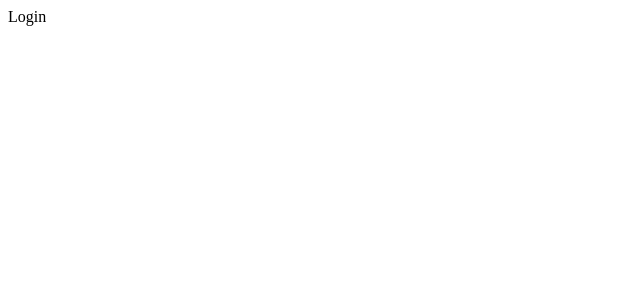
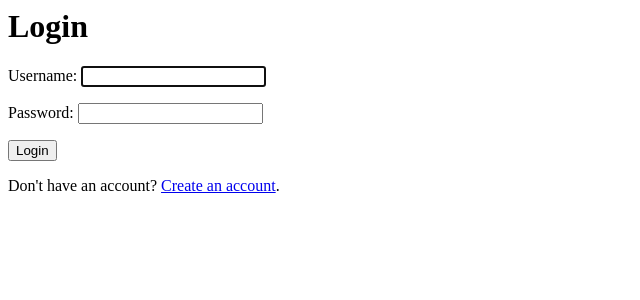
Before and after one commit to jckstllrd/ExeGuesser, a Django app: page /login/ in a window 1280 px wide. Before the commit the part shown is almost empty. Shown: the top 300 px of the page, without its empty margins (0-640 px from the left). Run offline with Django 4.2, Linux system fonts and the light colour scheme.

Commit message:
Added a login page

```diff
--- a/users/templates/users/login.html
+++ b/users/templates/users/login.html
@@ -1 +1,14 @@
-<p>Login</p>
+{% block content %}
+
+<!--Login-->
+<div class="container py-5">
+  <h1>Login</h1>
+  <form method="POST">
+    {% csrf_token %}
+    {{ login_form.as_p }}
+    <button class="btn btn-primary" type="submit">Login</button>
+  </form>
+  <p class="text-center">Don't have an account? <a href="/register">Create an account</a>.</p>
+</div>
+
+{% endblock %}
--- a/users/views.py
+++ b/users/views.py
@@ -1,6 +1,9 @@
 from django.shortcuts import redirect, render
 from django.contrib.auth import authenticate, login
+from django.contrib import messages
+from django.contrib.auth.forms import AuthenticationForm
 from .forms import RegistrationForm
+
 
 
 # Create your views here.
@@ -9,8 +12,22 @@ def index(request):
     return render(request, 'users/index.html', context)
 
 def loginPage(request):
-    context = {}
-    return render(request, 'users/login.html', context)
+	if request.method == "POST":
+		form = AuthenticationForm(request, data=request.POST)
+		if form.is_valid():
+			username = form.cleaned_data.get('username')
+			password = form.cleaned_data.get('password')
+			user = authenticate(username=username, password=password)
+			if user is not None:
+				login(request, user)
+				messages.info(request, f"You are now logged in as {username}.")
+				return redirect("home")
+			else:
+				messages.error(request,"Invalid username or password.")
+		else:
+			messages.error(request,"Invalid username or password.")
+	form = AuthenticationForm()
+	return render(request=request, template_name="users/login.html", context={"login_form":form})
 
 def registerPage(request):
     if request.method == 'POST':
```
